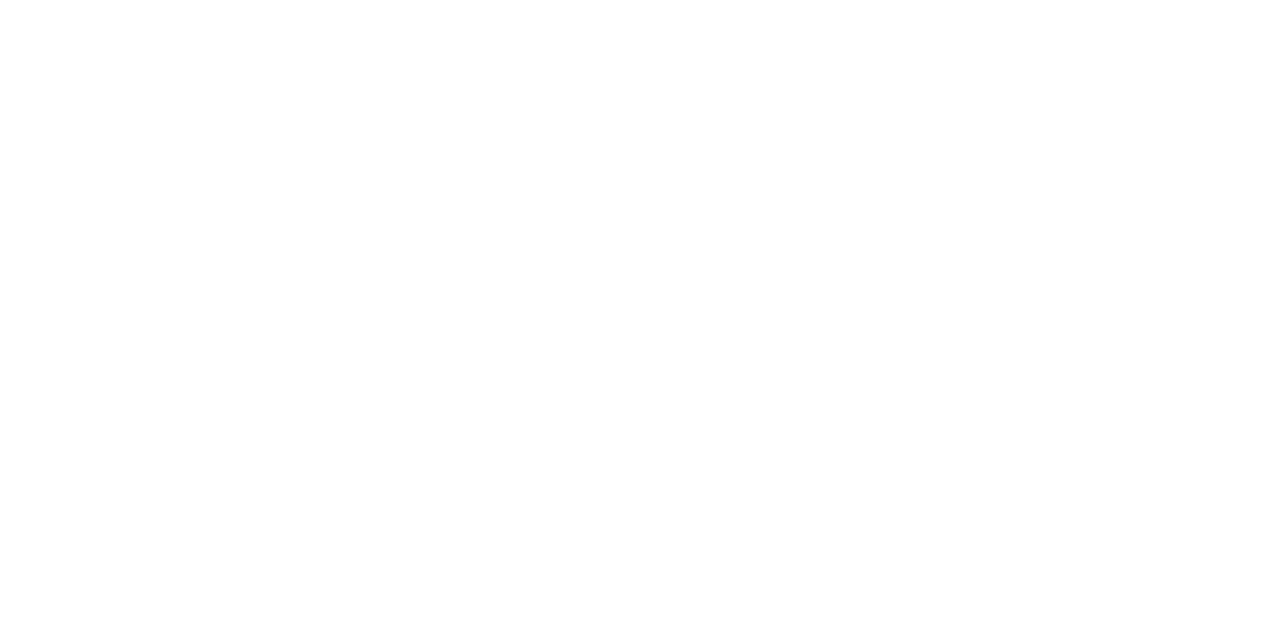
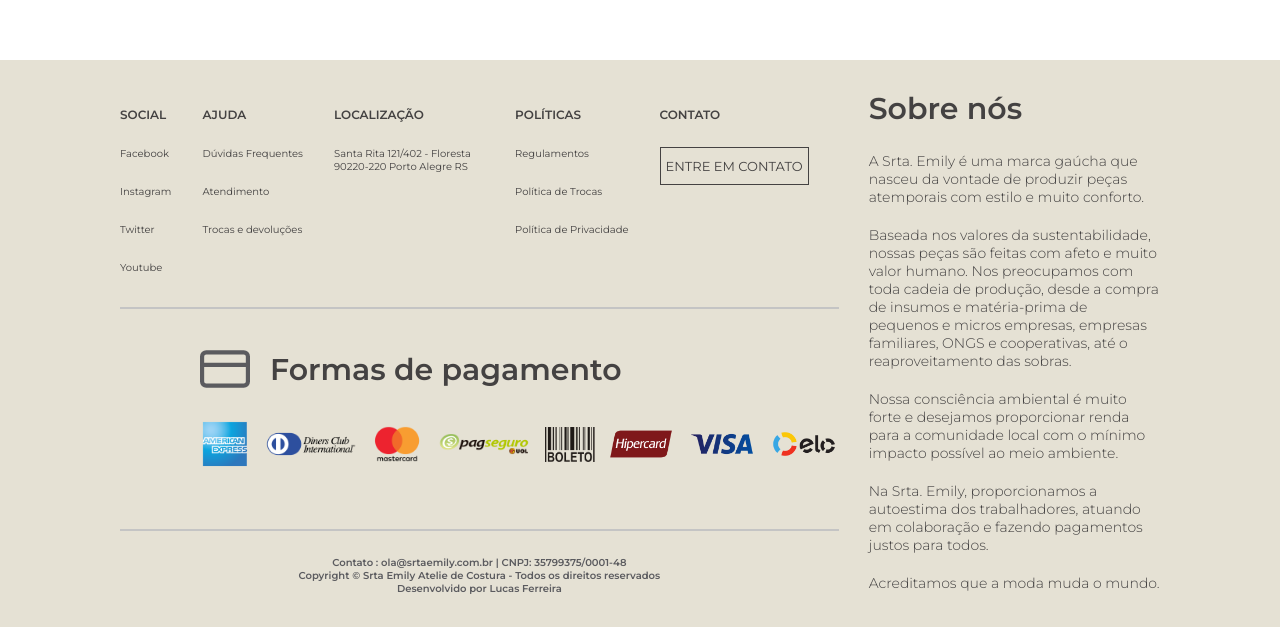
Before and after one commit to lsferreirapel/srta-emily-ecommerce, a React (Create React App) app in the folder web/: page / in a window 1280 px wide. Shown: the part 809-1436 px from the top of the page. Before the commit the page ends 800 px from the top, so only its background shows below. Built offline with nearby package versions, Linux system fonts and the light colour scheme.

Commit message:
:art: Adiciona componente publico "Footer"
Rodapé para uso público adicionado na pasta "Components".

```diff
--- /dev/null
+++ b/web/src/components/Footer/About/index.tsx
@@ -0,0 +1,32 @@
+/* React imports */
+import React from 'react';
+
+/* Styles */
+import Container from './styles';
+
+const About: React.FC = () => (
+  <Container>
+    <h2>Sobre nós</h2>
+    <p>
+      A Srta. Emily é uma marca gaúcha que nasceu da vontade de produzir peças
+      atemporais com estilo e muito conforto.
+    </p>
+    <p>
+      Baseada nos valores da sustentabilidade, nossas peças são feitas com afeto
+      e muito valor humano. Nos preocupamos com toda cadeia de produção, desde a
+      compra de insumos e matéria-prima de pequenos e micros empresas, empresas
+      familiares, ONGS e cooperativas, até o reaproveitamento das sobras.
+    </p>
+    <p>
+      Nossa consciência ambiental é muito forte e desejamos proporcionar renda
+      para a comunidade local com o mínimo impacto possível ao meio ambiente.
+    </p>
+    <p>
+      Na Srta. Emily, proporcionamos a autoestima dos trabalhadores, atuando em
+      colaboração e fazendo pagamentos justos para todos.
+    </p>
+    <p>Acreditamos que a moda muda o mundo.</p>
+  </Container>
+);
+
+export default About;
--- /dev/null
+++ b/web/src/components/Footer/About/styles.ts
@@ -0,0 +1,28 @@
+import styled from 'styled-components';
+
+export default styled.div`
+  /* Size */
+  width: 300px;
+  height: 100%;
+
+  /* Margin and padding */
+  margin-left: 30px;
+
+  h2 {
+    /* Margin and padding */
+    margin-bottom: 25px;
+
+    /* Font */
+    font-size: 30px;
+    font-weight: 600; /* Semi-Bold */
+  }
+
+  p {
+    /* Margin and padding */
+    margin-bottom: 20px;
+
+    /* Font */
+    font-size: 14px;
+    font-weight: 300; /* Light */
+  }
+`;
--- /dev/null
+++ b/web/src/components/Footer/Information/index.tsx
@@ -0,0 +1,93 @@
+/* React imports */
+import React from 'react';
+
+/* APIs import */
+import { FiCreditCard } from 'react-icons/fi';
+
+/* Styles */
+import { Container, LinkUtils, Payment, PaymentIcons, Copy } from './styles';
+
+/* Payment Icons */
+import AmericanExpress from '../../../assets/images/icons/payment/logo-american-express-1024.png';
+import DinersClubInternational from '../../../assets/images/icons/payment/logo-diners-club-international-1024.png';
+import MasterCard from '../../../assets/images/icons/payment/logo-mastercard-1024.png';
+import Pagseguro from '../../../assets/images/icons/payment/logo-pagseguro-1024.png';
+import Boleto from '../../../assets/images/icons/payment/logo-boleto.png';
+import Hipercard from '../../../assets/images/icons/payment/logo-hipercard-1024.png';
+import Visa from '../../../assets/images/icons/payment/logo-visa-1024.png';
+import Elo from '../../../assets/images/icons/payment/logo-cartao-elo-1024.png';
+
+const Information: React.FC = () => (
+  <Container>
+    <LinkUtils>
+      <div>
+        <h3>SOCIAL</h3>
+        <a href="/">Facebook</a>
+        <a href="/">Instagram</a>
+        <a href="/">Twitter</a>
+        <a href="/">Youtube</a>
+      </div>
+      <div>
+        <h3>AJUDA</h3>
+        <a href="/">Dúvidas Frequentes</a>
+        <a href="/">Atendimento</a>
+        <a href="/">Trocas e devoluções</a>
+      </div>
+      <div>
+        <h3>LOCALIZAÇÃO</h3>
+        <a href="/">Santa Rita 121/402 - Floresta 90220-220 Porto Alegre RS</a>
+      </div>
+      <div>
+        <h3>POLÍTICAS</h3>
+        <a href="/">Regulamentos</a>
+        <a href="/">Política de Trocas</a>
+        <a href="/">Política de Privacidade</a>
+      </div>
+      <div>
+        <h3>CONTATO</h3>
+        <button type="button">ENTRE EM CONTATO</button>
+      </div>
+    </LinkUtils>
+    <div className="line" />
+    <Payment>
+      <h2>
+        <FiCreditCard size={50} color="5b5b5f" />
+        Formas de pagamento
+      </h2>
+      <PaymentIcons>
+        <img src={AmericanExpress} alt="American Express flag" />
+        <img
+          src={DinersClubInternational}
+          alt="Diners Club International flag"
+          className="img-G"
+        />
+        <img src={MasterCard} alt="MasterCard flag" />
+        <img src={Pagseguro} alt="Pagseguro flag" className="img-G" />
+        <img src={Boleto} alt="Boleto flag" className="img-P" />
+        <img src={Hipercard} alt="Hipercard flag" className="img-M" />
+        <img src={Visa} alt="Visa flag" className="img-M" />
+        <img src={Elo} alt="Elo flag" className="img-M" />
+      </PaymentIcons>
+    </Payment>
+    <div className="line" />
+    <Copy>
+      <p>Contato : ola@srtaemily.com.br | CNPJ: 35799375/0001-48</p>
+      <p>
+        Copyright © Srta Emily Atelie de Costura - Todos os direitos reservados
+      </p>
+      <p>
+        Desenvolvido por
+        <a
+          href="https://github.com/lsferreirapel"
+          target="_blank"
+          rel="noreferrer"
+        >
+          {' '}
+          Lucas Ferreira
+        </a>
+      </p>
+    </Copy>
+  </Container>
+);
+
+export default Information;
--- /dev/null
+++ b/web/src/components/Footer/Information/styles.ts
@@ -0,0 +1,158 @@
+import styled from 'styled-components';
+
+export const Container = styled.div`
+  /* Size */
+  width: calc(100% - 300px);
+
+  .line {
+    /* Size */
+    height: 2px;
+    max-width: calc(100%);
+
+    /* Colors */
+    background: #c4c4c4;
+  }
+`;
+
+export const LinkUtils = styled.div`
+  /* Position */
+  display: flex;
+  justify-content: space-between;
+  flex-wrap: wrap;
+
+  /* Size */
+  max-width: 1100px;
+
+  /* Margin and padding */
+  margin: 0 auto;
+  margin-bottom: 30px;
+  padding-right: 30px;
+
+  div {
+    /* Position */
+    display: flex;
+    flex-direction: column;
+
+    /* Size */
+    max-width: 150px;
+    height: 170px;
+    max-height: 170px;
+
+    h3 {
+      /* Font */
+      font-size: 12px;
+      font-weight: 600; /* Semi-Bold */
+    }
+
+    a {
+      /* Margin and padding*/
+      margin-top: 25px;
+
+      /* Font */
+      font-size: 10px;
+    }
+
+    button {
+      /* Margin and padding */
+      padding: 10px 5px;
+      margin-top: 25px;
+
+      /* Border */
+      border: 1px solid var(--color-gray-dark);
+
+      /* Font */
+      font-size: 13px;
+
+      /* Effects */
+      cursor: pointer;
+    }
+  }
+`;
+export const Payment = styled.div`
+  /* Size */
+  width: 100%;
+
+  /* Margin and padding*/
+  margin: 35px 0;
+  padding-left: 80px;
+
+  h2 {
+    /* Position */
+    display: flex;
+    align-items: center;
+
+    /* Font */
+    font-size: 30px;
+    font-weight: 600; /* Semi-Bold */
+
+    svg {
+      /* Margin andn padding */
+      margin-right: 20px;
+    }
+  }
+`;
+export const PaymentIcons = styled.div`
+  /* Position */
+  display: flex;
+  align-items: center;
+  justify-content: space-between;
+
+  /* Size */
+  max-width: 650px;
+  height: 100px;
+
+  img {
+    /* Size */
+    width: 50px;
+    height: 50px;
+
+    /* Effect */
+    cursor: pointer;
+  }
+  .img-G {
+    /* Size */
+    width: 100px;
+    height: 100px;
+  }
+  .img-M {
+    /* Size */
+    width: 70px;
+    height: 70px;
+  }
+  .img-P {
+    /* Size */
+    width: 50px;
+    height: 35px;
+  }
+`;
+export const Copy = styled.div`
+  /* Position */
+  display: flex;
+  flex-direction: column;
+  justify-content: flex-end;
+  align-items: center;
+
+  /* Margin and padding*/
+  margin-top: 25px;
+
+  p {
+    font-size: 10px;
+    font-weight: 600; /* Semi-Bold */
+    color: var(--color-gray-medium);
+
+    a {
+      /* Font */
+      font-size: 10px;
+      font-weight: 600; /* Semi-Bold */
+      color: var(--color-gray-medium);
+
+      /* Effect */
+      transition: all 0.2s ease;
+
+      &:hover {
+        /* Font */
+        color: var(--color-primary);
+      }
+    }
+  }
+`;
--- /dev/null
+++ b/web/src/components/Footer/index.tsx
@@ -0,0 +1,18 @@
+/* React imports */
+import React from 'react';
+
+/* Components */
+import About from './About';
+import Information from './Information';
+
+/* Styles */
+import Container from './styles';
+
+const Footer: React.FC = () => (
+  <Container>
+    <Information />
+    <About />
+  </Container>
+);
+
+export default Footer;
--- /dev/null
+++ b/web/src/components/Footer/styles.ts
@@ -0,0 +1,18 @@
+import styled from 'styled-components';
+
+export default styled.div`
+  /* Position */
+  display: flex;
+  justify-content: space-between;
+  align-items: center;
+
+  /* Size */
+  width: 100%;
+  min-height: 475px;
+
+  /* Margin and padding */
+  padding: 30px 120px 15px 120px;
+
+  /* Colors */
+  background: var(--color-primary-lighter);
+`;
--- a/web/src/pages/Home/index.tsx
+++ b/web/src/pages/Home/index.tsx
@@ -6,6 +6,7 @@
 
 /* Components */
 import Header from '../../components/Header';
+import Footer from '../../components/Footer';
 
 /* Styles */
 import Container from './styles';
@@ -13,6 +14,8 @@
 const Home: React.FC = () => (
   <Container>
     <Header data={data} />
+    <div className="content" />
+    <Footer />
   </Container>
 );
 
--- a/web/src/pages/Home/styles.ts
+++ b/web/src/pages/Home/styles.ts
@@ -1,3 +1,11 @@
 import styled from 'styled-components';
 
-export default styled.div``;
+export default styled.div`
+  position: relative;
+
+  /* just to test */
+  .content {
+    width: 100%;
+    height: 80vh;
+  }
+`;
```
Also changed, not shown: web/src/assets/images/icons/payment/logo-boleto.png (renamed from web/src/assets/images/icons/payment/Imagem-Boleto-Bancário-PNG.png).
